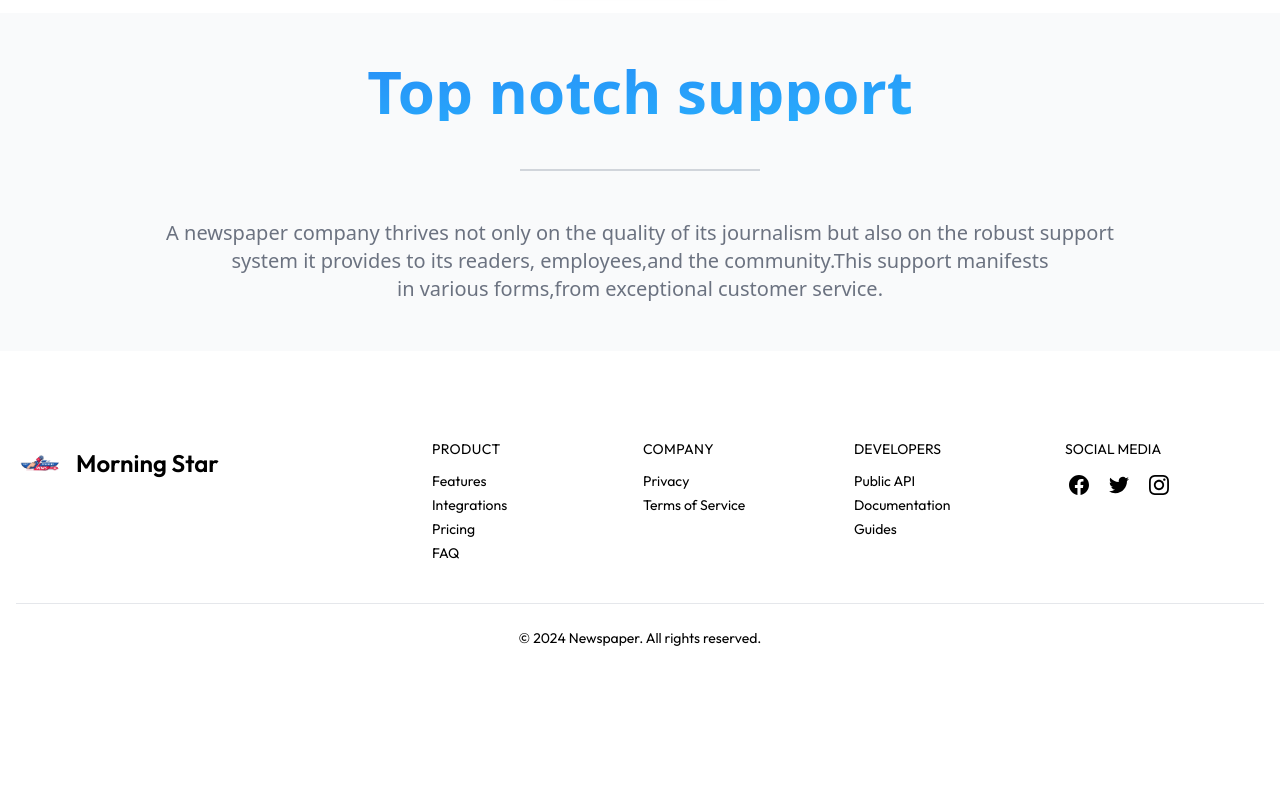
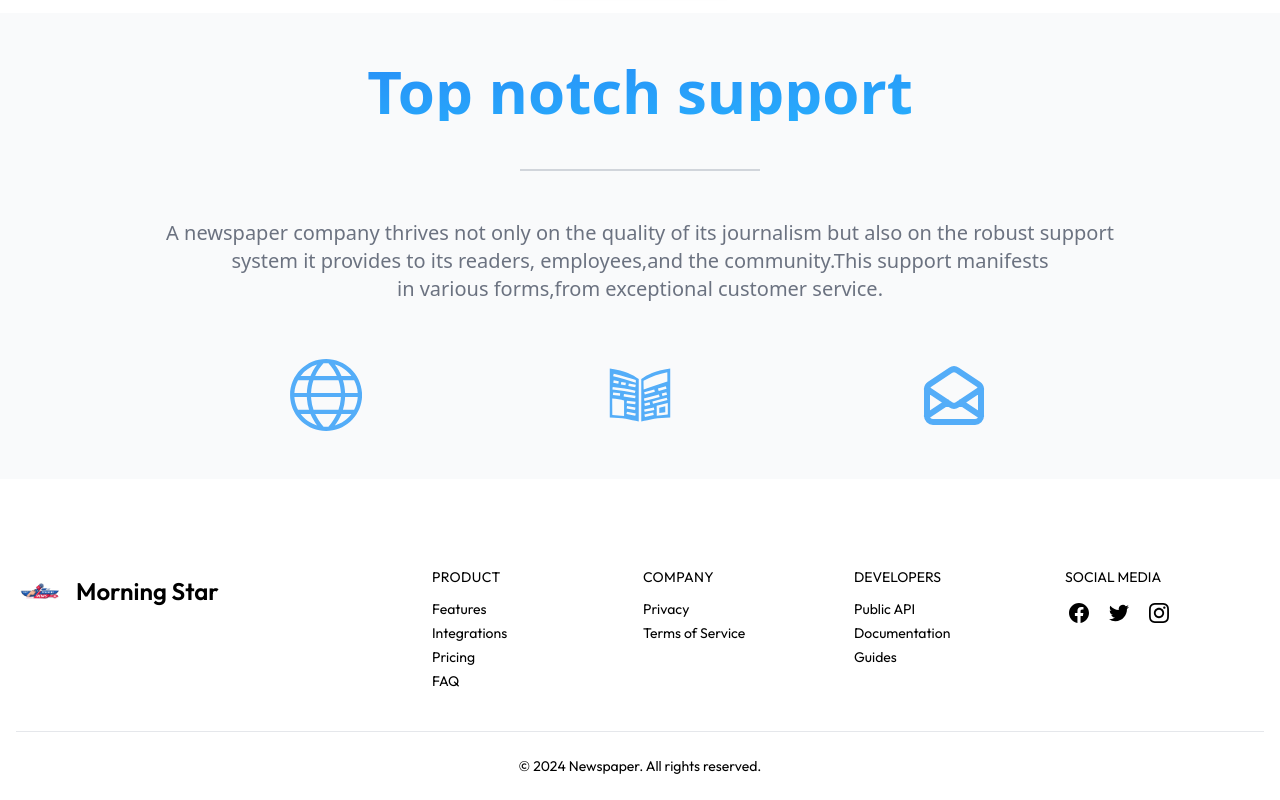
Before and after one commit to sabbir-hossen66/news-paper-client, a React (Vite) app: page / in a window 1280 px wide. Shown: the part 1633-2433 px from the top of the page. Before the commit the page ends 2305 px from the top, so only its background shows below. Built offline with nearby package versions, Linux system fonts and the light colour scheme.

Commit message:
in support section icon is added

```diff
--- a/src/components/Support/Support.jsx
+++ b/src/components/Support/Support.jsx
@@ -1,4 +1,6 @@
-
+import { TfiWorld } from "react-icons/tfi";
+import { GiNewspaper } from "react-icons/gi";
+import { HiOutlineMailOpen } from "react-icons/hi";
 
 const Support = () => {
   return (
@@ -11,9 +13,14 @@ const Support = () => {
         </div>
       </div>
 
-      <p className="text-center text-gray-500 font-sans mt-4 text-xl">A newspaper company thrives not only on the quality of its journalism but also on the robust support <br /> system it provides to its readers, employees,and the community.This support manifests <br /> in various forms,from exceptional customer service. </p>
+      <p className="text-center text-gray-500 font-sans my-4 text-xl">A newspaper company thrives not only on the quality of its journalism but also on the robust support <br /> system it provides to its readers, employees,and the community.This support manifests <br /> in various forms,from exceptional customer service. </p>
 
       {/* social things added */}
+      <div className="flex flex-col lg:flex-row items-center justify-evenly mt-14 text-7xl text-[#54ADF8]">
+        <TfiWorld />
+        <GiNewspaper />
+        <HiOutlineMailOpen />
+      </div>
 
     </div>
   );
```
